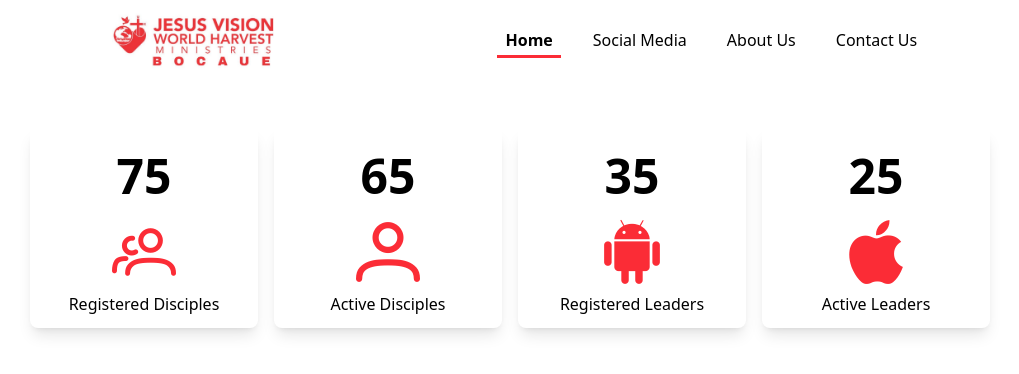
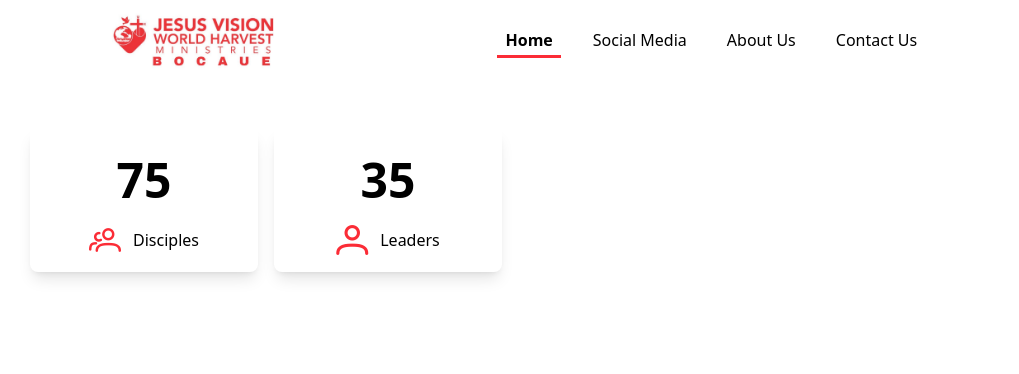
Before and after one commit to ghedszxc/church-monitoring, a Vue app in the folder web-app/: page / in a window 1280 px wide. Shown: the top 374 px of the page, without its empty margins (130-1149 px from the left). Built offline with nearby package versions, Linux system fonts and the light colour scheme.

Commit message:
update card count component

```diff
--- a/web-app/src/components/cardCount/index.vue
+++ b/web-app/src/components/cardCount/index.vue
@@ -1,20 +1,25 @@
 <template>
-  <div class="rounded-lg shadow-lg grid place-items-center py-3">
-    <span :id="`count_${index}`" class="text-[3rem] font-bold">{{ data?.count }}</span>
+  <div class="rounded-lg shadow-lg py-4 custom-div">
+    <span :id="`count_${index}`" class="text-[3rem] font-bold">{{ props?.data?.count }}</span>
 
-    <i :class="`pi ${data?.icon} text-red-500 text-[4rem] my-2`"></i>
-    <h3>
-      {{ data?.text }}
-    </h3>
+    <div class="flex md:grid lg:flex place-items-center mt-2">
+      <i :class="`pi ${props?.data?.icon} text-red-500 text-[2rem] mr-3`"></i>
+      <span class="mt-0 md:mt-2 lg:mt-0">{{ props?.data?.text }}</span>
+    </div>
   </div>
 </template>
 
-<script>
-export default {
-  props: ['data', 'index'],
-  mounted() {
-    const counterElement = document.getElementById(`count_${this.index}`)
-    const targetNumber = this.data.count
+<script setup>
+import { defineProps, onMounted } from 'vue'
+
+const props = defineProps({
+  data: Object,
+  index: Number,
+})
+
+onMounted(async () => {
+  const counterElement = document.getElementById(`count_${props.index}`)
+  const targetNumber = props?.data?.count
 
   let currentNumber = 0
   const intervalTime = 20 // Time in milliseconds between updates
@@ -29,6 +34,22 @@ export default {
 
     counterElement.textContent = currentNumber
   }, intervalTime)
-  },
+})
+</script>
+
+<style scoped>
+.custom-div {
+  display: grid;
+  place-items: center;
+
+  @media screen and (max-width: 768px) {
+    display: flex;
+    justify-content: center;
+    gap: 15px;
   }
-</script>
+
+  @media screen and (max-width: 425px) {
+    display: grid;
+  }
+}
+</style>
--- a/web-app/src/pages/a_landing/index.vue
+++ b/web-app/src/pages/a_landing/index.vue
@@ -1,7 +1,7 @@
 <template>
   <div class="mt-12 w-[95vw] lg:w-[75vw] place-self-center">
     <!-- <ImageBanner :url="'fd-26.jpg'" :alt="'faith declaration 2026'" /> -->
-    <div class="grid grid-cols-1 md:grid-cols-2 lg:grid-cols-4 gap-4">
+    <div class="grid grid-cols-2 lg:grid-cols-3 xl:grid-cols-4 gap-4">
       <template v-for="(data, key) in items" :key="key">
         <CardCount :data="data" :index="key" />
       </template>
@@ -19,10 +19,8 @@ export default {
   },
   data: () => ({
     items: [
-      { text: 'Registered Disciples', icon: 'pi-users', count: 75 },
-      { text: 'Active Disciples', icon: 'pi-user', count: 65 },
-      { text: 'Registered Leaders', icon: 'pi-android', count: 35 },
-      { text: 'Active Leaders', icon: 'pi-apple', count: 25 },
+      { text: 'Disciples', icon: 'pi-users', count: 75 },
+      { text: 'Leaders', icon: 'pi-user', count: 35 },
     ],
   }),
 }
```
Lines whose indentation alone changed are shown as unchanged.
